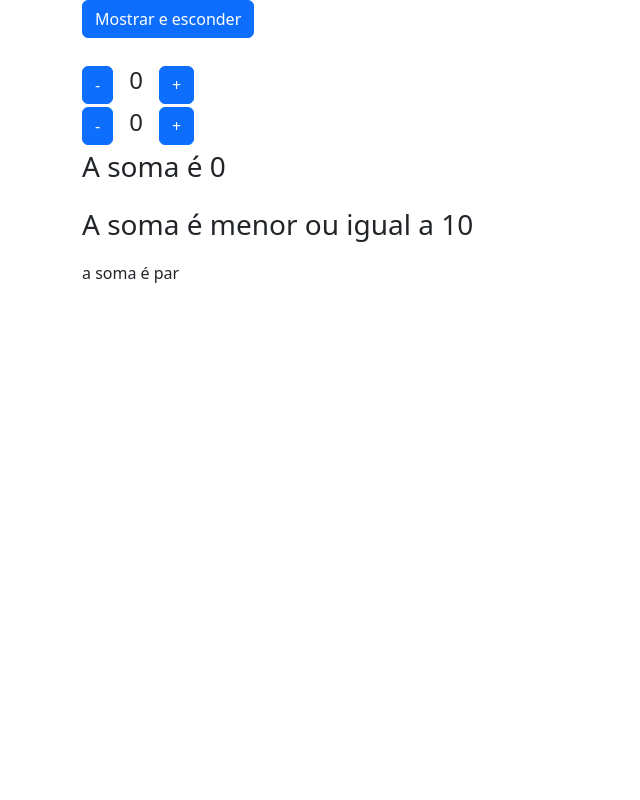
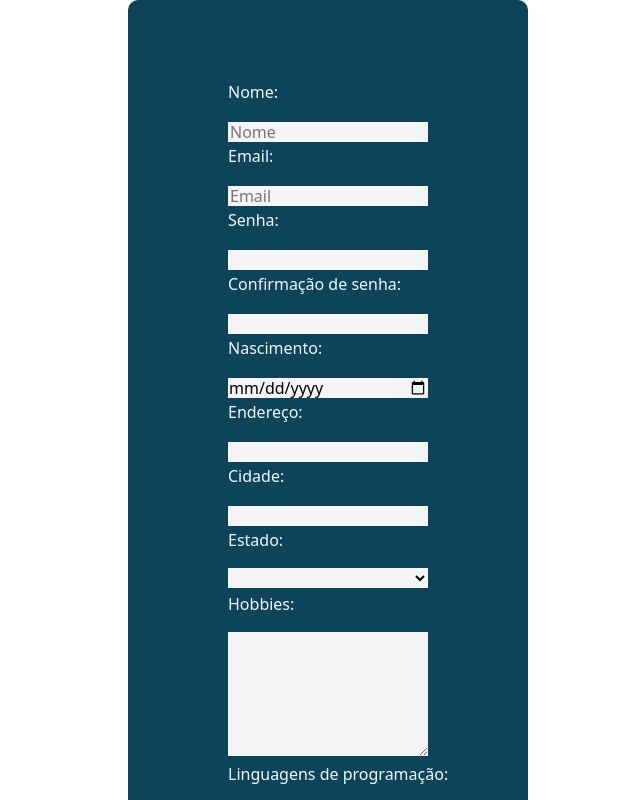
Before and after one commit to AsBergs/projeto1, a Vue app: page / in a window 1280 px wide. Shown: the top 800 px of the page, without its empty margins (0-640 px from the left). Built offline with nearby package versions, Linux system fonts and the light colour scheme.

Commit message:
Update App.vue

```diff
--- a/src/App.vue
+++ b/src/App.vue
@@ -1,44 +1,153 @@
 <script setup>
-import { ref, computed } from 'vue'
 
-    const contador = ref(0)
-const contador2 = ref(0)
-const soma = computed(() => contador.value + contador2.value)
-const mostrar = ref(true)
-
+import { ref } from 'vue'
+const nome = ref('');
+const email = ref('');
+const senha = ref('');
+const senha2 = ref('')
+const confirmaUsuario = ref(false);
+const nascimento = ref('');
+const endereco = ref('');
+const estados = ref('');
+const hobbies = ref('');
+const lingProg = ref('');
+const bio = ref('');
+const msgErro = ref('')
+function confirma() {
+  if (senha.value == senha2.value) {
+    msgErro.value = "";
+  return true;
+  }
+  else {
+    msgErro.value = "senha e nova senha não conferem."
+    return false;
+  }
+}
 </script>
 
 <template>
-  <div class="container">
-    <button class="btn btn-primary" @click="mostrar= !mostrar">Mostrar e esconder</button>
+  <div class="geral">
+  <form @submit.prevent="confirmaUsuario=confirma()" class="formulario">
+    <div class="menu">
+      <p>Nome: </p><input v-model="nome" placeholder="Nome" minlength="3" maxlength="20" required />
+    <p>Email: </p><input type="email" v-model="email" placeholder="Email" required />
+    <p>Senha: </p><input type="password" v-model="senha" required />
+    <p>Confirmação de senha: </p><input type="password" v-model="senha2" required />
+    <p>Nascimento: </p><input type="date" name="Data nascimento" id="nascimento" v-model="nascimento">
+    <p>Endereço: </p><input type="text" v-model="endereco" required />
+    <p>Cidade: </p><input type="text" v-model="cidade" required />
 
-    <div v-if="mostrar" class="mt-4">
-      <div>
-        <button class="btn btn-primary" @click="contador--">-</button>
-        <span class="mx-3 fs-4">{{ contador }}</span>
-        <button class="btn btn-primary" @click="contador++">+</button>
-      </div>
-      <div>
-        <button class="btn btn-primary" @click="contador2--">-</button>
-        <span class="mx-3 fs-4">{{ contador2 }}</span>
-        <button class="btn btn-primary" @click="contador2++">+</button>
-      </div>
-    </div>
-    <div>
-    <p class="fs-3">A soma é {{ soma }}</p>
-    <p v-if="soma > 10" class="fs-3">A soma é maior que 10</p>
-    <p v-else class="fs-3">A soma é menor ou igual a 10</p>
+    <p>Estado: </p><select v-model="estados">
+      <option value=" Acre">AC</option>
+      <option value="Alagoas">AL</option>
+      <option value="Amapá">AP</option>
+      <option value="Amazonas">AM</option>
+      <option value="Bahia">BA</option>
+      <option value="Ceará">CE</option>
+      <option value="Distrito Federal">DF</option>
+      <option value="Espírito Santo">ES</option>
+      <option value="Goiás">GO</option>
+      <option value="Maranhão">MA</option>
+      <option value="Mato Grosso">MT</option>
+      <option value="Mato Grosso do Sul">MS</option>
+      <option value="Minas Gerais">MG</option>
+      <option value="Pará">PA</option>
+      <option value="Paraíba">PB</option>
+      <option value="Paraná">PR</option>
+      <option value="Pernambuco">PE</option>
+      <option value="Piauí">PI</option>
+      <option value="Rio de Janeiro">RJ</option>
+      <option value="Rio Grande do Norte">RN</option>
+      <option value="Rio Grande do Sul">RS</option>
+      <option value="Rondônia">RO</option>
+      <option value="Roraima">RR</option>
+      <option value="Santa Catarina">SC</option>
+      <option value="São Paulo">SP</option>
+      <option value="Sergipe">SE</option>
+      <option value="Tocantins">TO</option>
+    </select>
+    <p>Hobbies: </p><textarea v-model="hobbies" cols="20" rows="5"></textarea>
+    <p>Linguagens de programação: </p><textarea v-model="lingProg" cols="20" rows="5"></textarea>
+    <p>Biografia: </p><textarea v-model="bio" cols="20" rows="5"></textarea>
+    <button type="submit" class="botao">Enviar</button>
+    <p>{{ msgErro }}</p>
+  </div>
+</form>
 
-    <div>
-      <p v-if="soma % 2 == 0">a soma é par</p>
-      <p v-else>a soma é ímpar</p>
-    </div>
-  </div>
+<div v-if="confirmaUsuario" class="formulario2">
+
+  <div class="respostas">
+    <p>Usuario Criado</p>
+    <p>Nome: {{ nome }}</p>
+    <p>Email: {{ email }}</p>
+    <p>Senha: {{ senha }}</p>
+    <p>Data de nascimento: {{ nascimento }}</p>
+    <p>Endereço: {{ endereco }}</p>
+    <p>Cidade: {{ cidade }}</p>
+    <p>Estado: {{ estados }}</p>
+    <p>Hobbies: {{ hobbies }}</p>
+    <p>Linguagens de programação: {{ lingProg }}</p>
+    <p>Biografia: {{ bio }}</p>
   </div>
 
+</div>
+
+</div>
 </template>
 
 <style scoped>
+.formulario{
+  color: aliceblue;
+    background-color: #0E4459;
+    width: 400px;
+    border-radius: 10px;
+    margin-left: 20%;
+  }
+  .formulario2{
+  color: aliceblue;
+    background-color: #0E4459;
+    width: 400px;
+    height: 800px;
+    border-radius: 10px;
+    margin-left: 20%;
+  }
+  .menu{
+    margin: 60px 60px 60px 100px;
+    padding-top: 20px;
+  }
+  .botao{
+    font-size: 15px;
+    color: aliceblue;
+    background-color: #0C4B59;
+    border: solid 1px #95BFB8;
+    border-radius: 10px;
+    height: 40px;
+    width: 205px;
+    margin: 30px 20px 20px 0px
+  }
+  textarea{
+    background-color: whitesmoke;
+    border: none;
+    width: 200px;
+  }
+  input, select{
+    background-color: whitesmoke;
+    border: none;
+    height: 20px;
+    width: 200px;
+  }
+  .respostas{
+    color: aliceblue;
+    background-color: #0E4459;
+    margin: 10px 60px 60px 100px;
+    padding: 20px;
+  }
+  .geral{
+    display: grid;
+    grid-template-columns: 50% 50%;
+  }
+
+
 
 
   </style>
```
